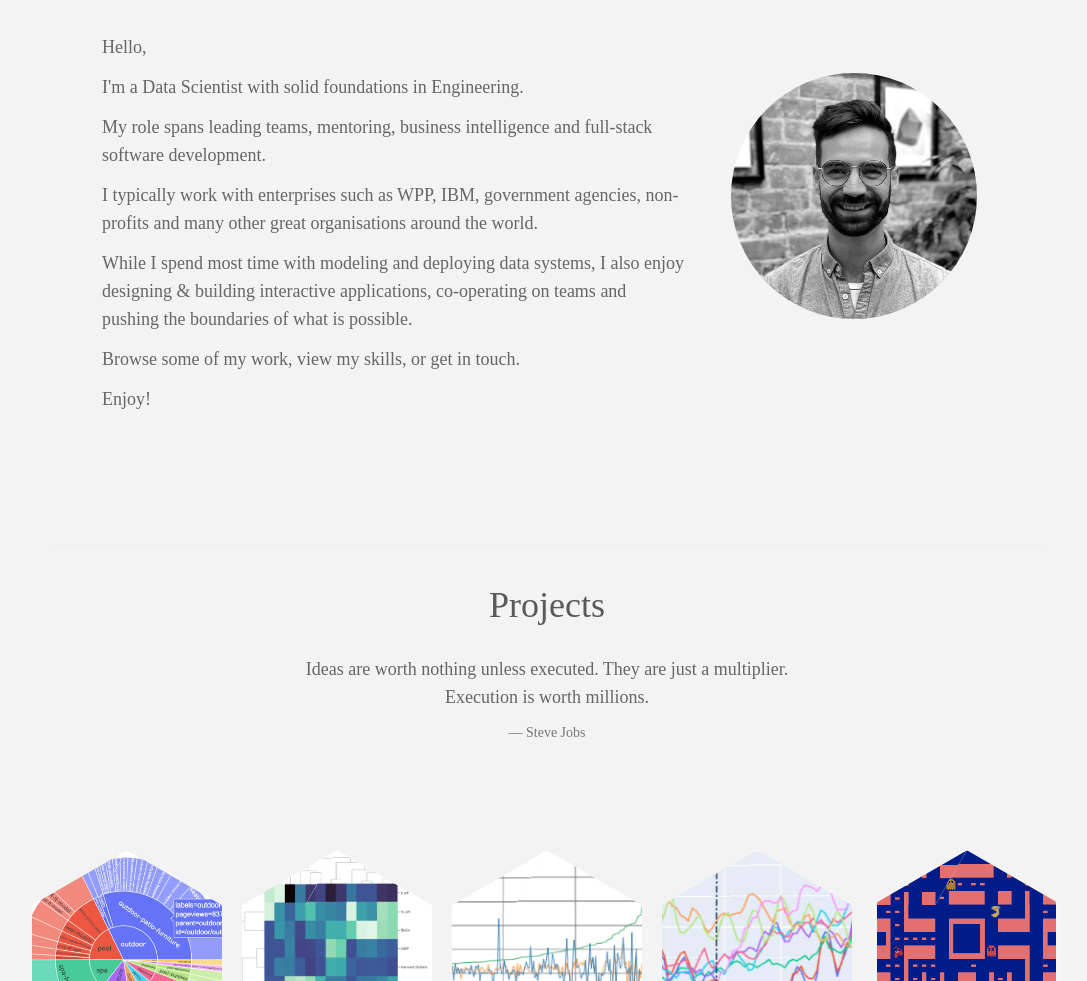
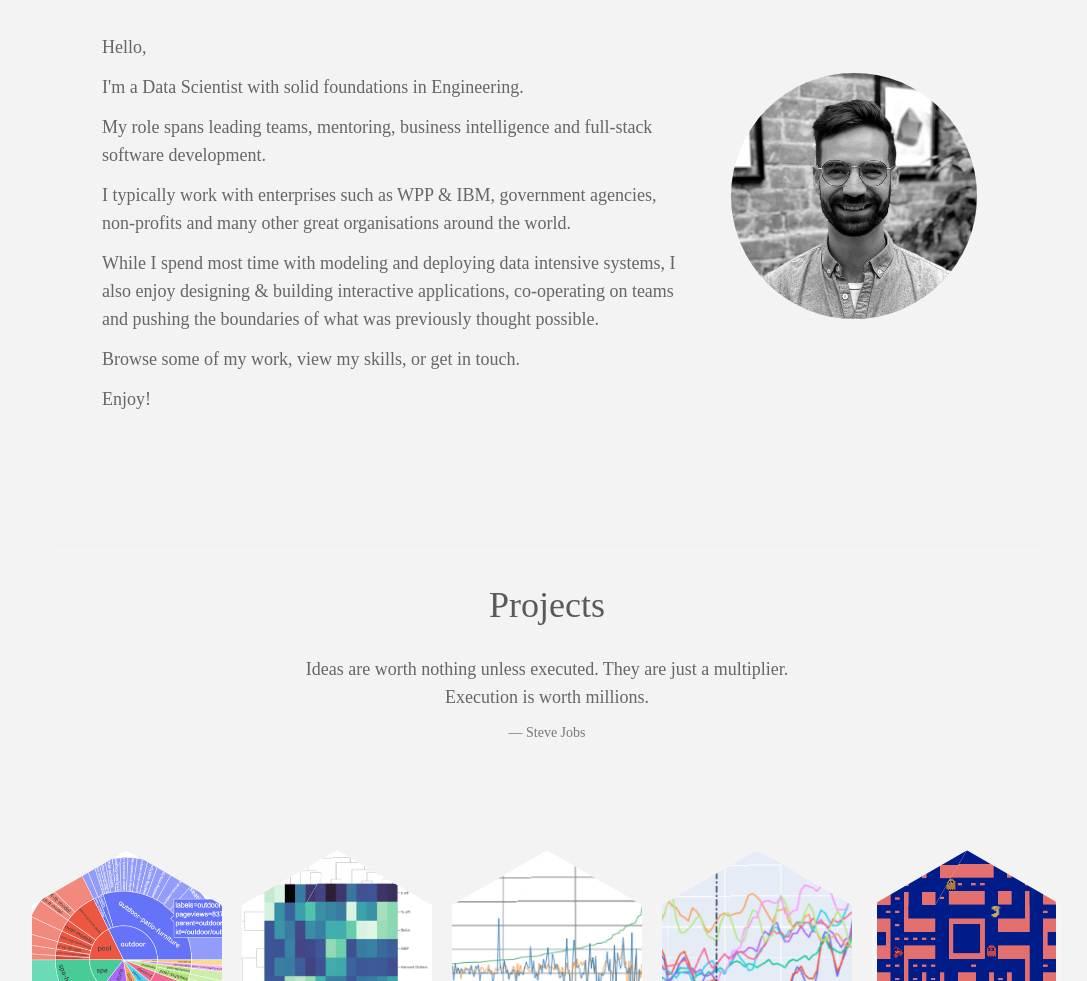
Before and after one commit to Angus-McLean/personal-website, a plain HTML site: page index.html in a window 1280 px wide. Shown: the part 907-1888 px from the top of the page, without its empty margins (93-1180 px from the left). Drawn offline with nearby package versions, Linux system fonts and the light colour scheme; animation ran at ten frames a second.

Commit message:
spelling and wording

```diff
--- a/index.html
+++ b/index.html
@@ -72,8 +72,8 @@
                     <p>Hello,</p>
                     <p>I'm a Data Scientist with solid foundations in Engineering.</p>
                     <p>My role spans leading teams, mentoring, business intelligence and full-stack software development.</p>
-                    <p>I typically work with enterprises such as WPP, IBM, government agencies, non-profits and many other great organisations around the world.</p>
-                    <p>While I spend most time with modeling and deploying data systems, I also enjoy designing & building interactive applications, co-operating on teams and pushing the boundaries of what is possible.</p>
+                    <p>I typically work with enterprises such as WPP & IBM, government agencies, non-profits and many other great organisations around the world.</p>
+                    <p>While I spend most time with modeling and deploying data intensive systems, I also enjoy designing & building interactive applications, co-operating on teams and pushing the boundaries of what was previously thought possible.</p>
                     <p>Browse some of my work, view my skills, or get in touch.</p>
                     <p>Enjoy!</p>
 
--- a/js/scripts.js
+++ b/js/scripts.js
@@ -26,7 +26,7 @@ function applySmoothScroll() {
 			$('html, body').animate(
 			{
 				scrollTop: $( $.attr(this, 'href') ).offset().top
-			}, 400);
+			}, 700);
 		}
 		return false;
 	});
```
